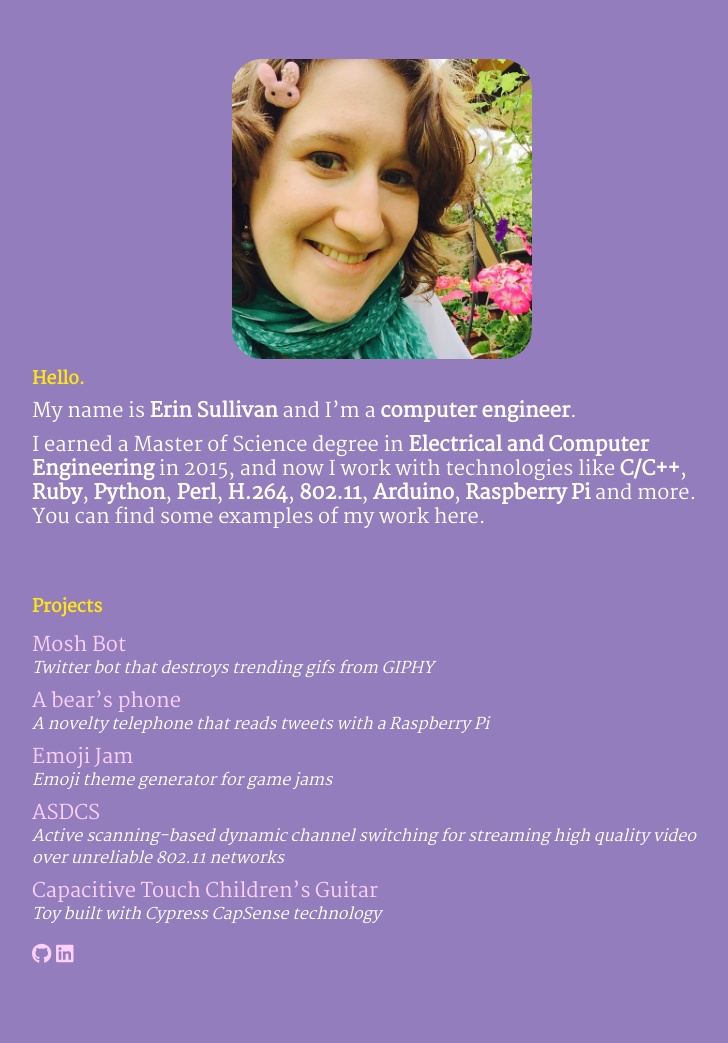
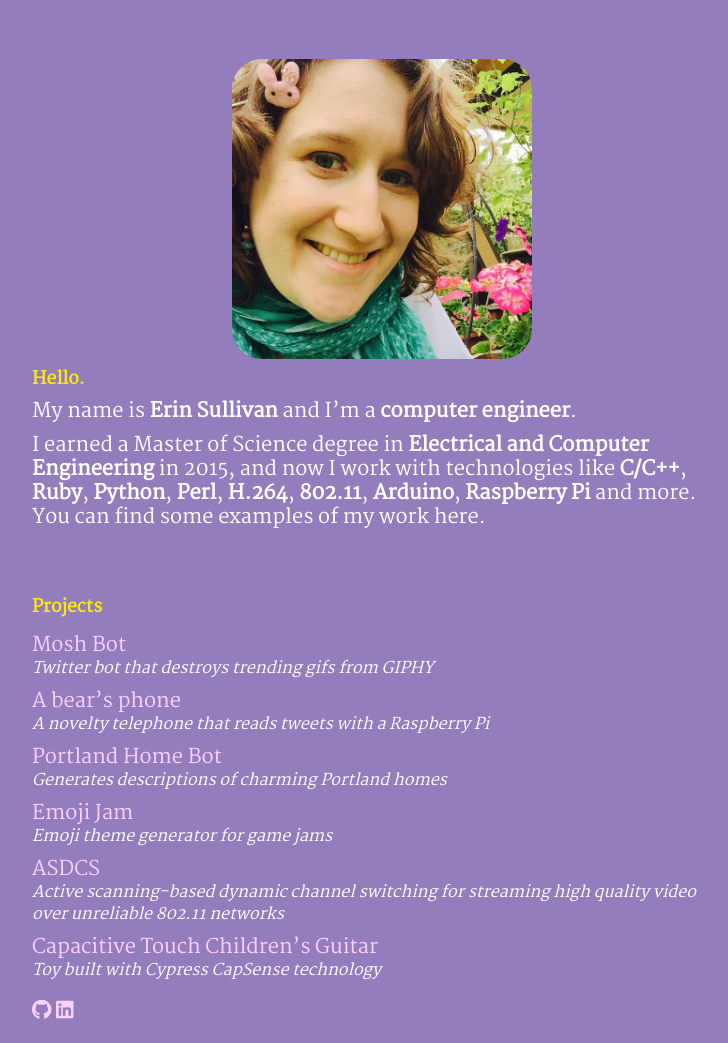
Before and after one commit to lirien/lirien.github.io, a Jekyll site: the page built from index.md, in a window 1280 px wide. Shown: the whole page, without its empty margins (258-986 px from the left). Built offline with Jekyll 4.4.1, drawn with Linux system fonts in a browser that asks for light colours; nearby versions of some CDN libraries; before the commit the page ends 987 px from its top, so only the background shows below that.

Commit message:
🏚 Added Portland Home Bot

```diff
--- a/index.md
+++ b/index.md
@@ -21,6 +21,9 @@ I earned a Master of Science degree in **Electrical and Computer Engineering** i
 - [A bear's phone](https://lirien.itch.io/abearsphone)
 - _A novelty telephone that reads tweets with a Raspberry Pi_
 
+- [Portland Home Bot](http://twitter.com/StumptownHomes)
+- _Generates descriptions of charming Portland homes_
+
 - [Emoji Jam](http://emojam.club)
 - _Emoji theme generator for game jams_
 
```
